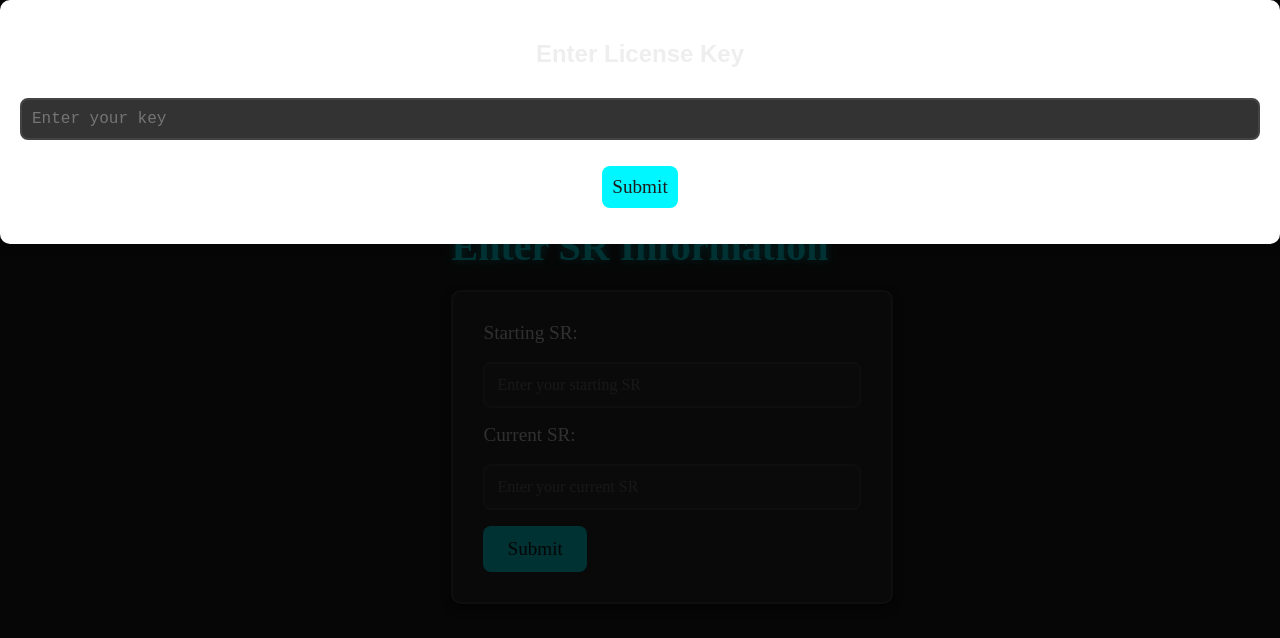
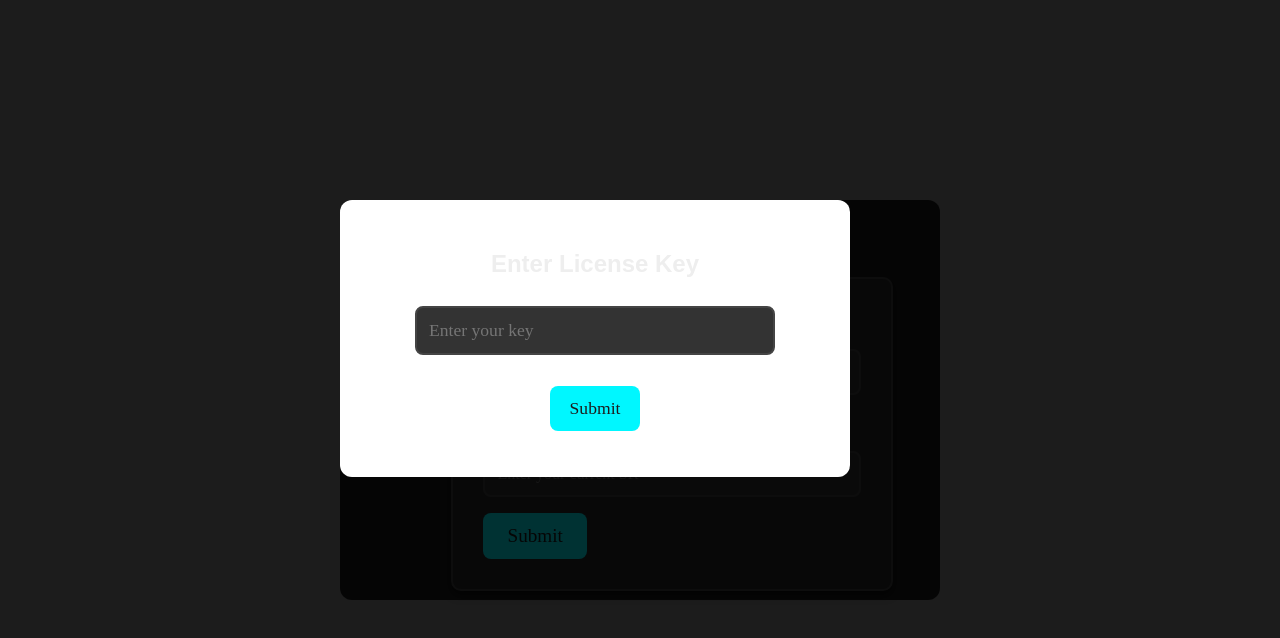
Before and after one commit to andrewpaulcummins/warzoneSRTracker, a website: page public/input.html in a window 1280 px wide. Drawn offline with Linux system fonts and the light colour scheme.

```diff
--- a/public/input.html
+++ b/public/input.html
@@ -29,9 +29,14 @@
             font-family: 'GOOD BRUSH';
             font-size: 2.5rem;
             color: #00f7ff;
-            margin-bottom: 20px;
+            margin: 0 auto 20px auto;
+            /* Ensures it's centered */
             font-weight: 600;
             text-shadow: 0 0 10px rgba(0, 255, 255, 0.7);
+            display: block;
+            /* Ensures it follows the margin rules */
+            width: 100%;
+            /* Ensures full width if needed */
         }
 
         form {
@@ -99,35 +104,48 @@
 
         #license-modal {
             position: fixed;
-            top: 0;
-            left: 0;
-            width: 100%;
-            height: 100%;
+            top: 50%;
+            left: 50%;
+            width: 600px;
+            /* Increased width */
+            height: 400px;
+            /* Increased height */
             background-color: rgba(0, 0, 0, 0.8);
             display: flex;
             justify-content: center;
             align-items: center;
             z-index: 9999;
+            transform: translate(-50%, -50%);
+            border-radius: 12px;
         }
 
         .modal-content {
             background-color: white;
-            padding: 20px;
-            border-radius: 10px;
+            padding: 30px;
+            /* More padding */
+            border-radius: 12px;
             text-align: center;
+            width: 90%;
+            /* Slightly bigger content area */
+            max-width: 450px;
+            /* Limit max width */
         }
 
         #license-key {
-            padding: 10px;
-            margin-top: 10px;
+            padding: 12px;
+            width: 80%;
+            font-size: 1.1rem;
         }
 
         #licenseBtn {
-            margin-top: 10px;
-            padding: 10px;
+            margin-top: 15px;
+            padding: 12px 20px;
+            font-size: 1.1rem;
         }
-        #license-key {
-            font-family: 'Courier New', Courier, monospace;
+
+
+        #licenseBtn:hover {
+            background-color: #00a8b8;
         }
     </style>
 </head>
@@ -160,7 +178,7 @@
     <script>
         // SR Form submission handler
         const form = document.getElementById('srForm');
-        form.addEventListener('submit', function(event) {
+        form.addEventListener('submit', function (event) {
             event.preventDefault();
 
             const licenseKey = localStorage.getItem('licenseKey'); // Get the stored license key
```
Also changed, not shown: public/index.html (+4 -2 lines).
